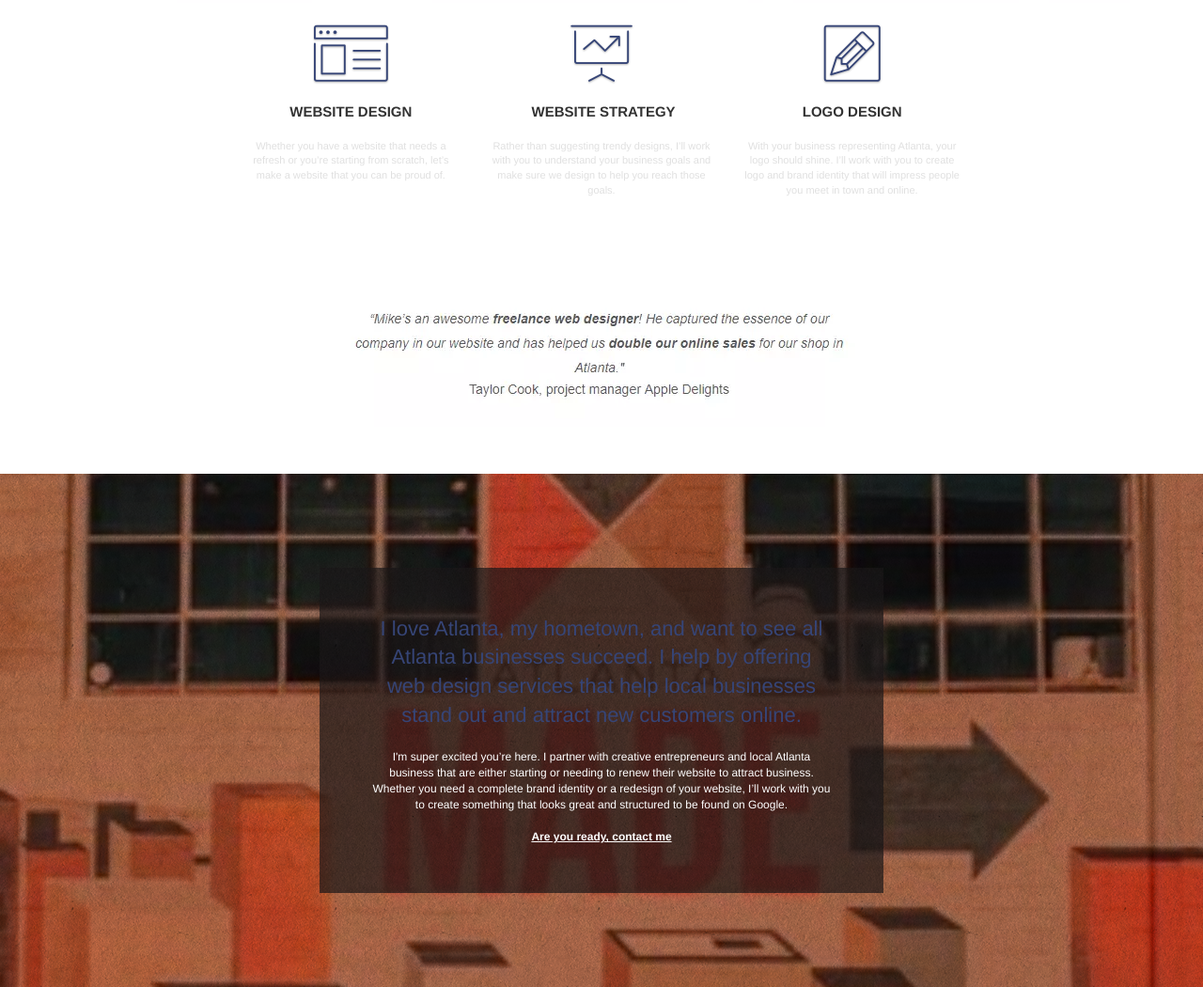
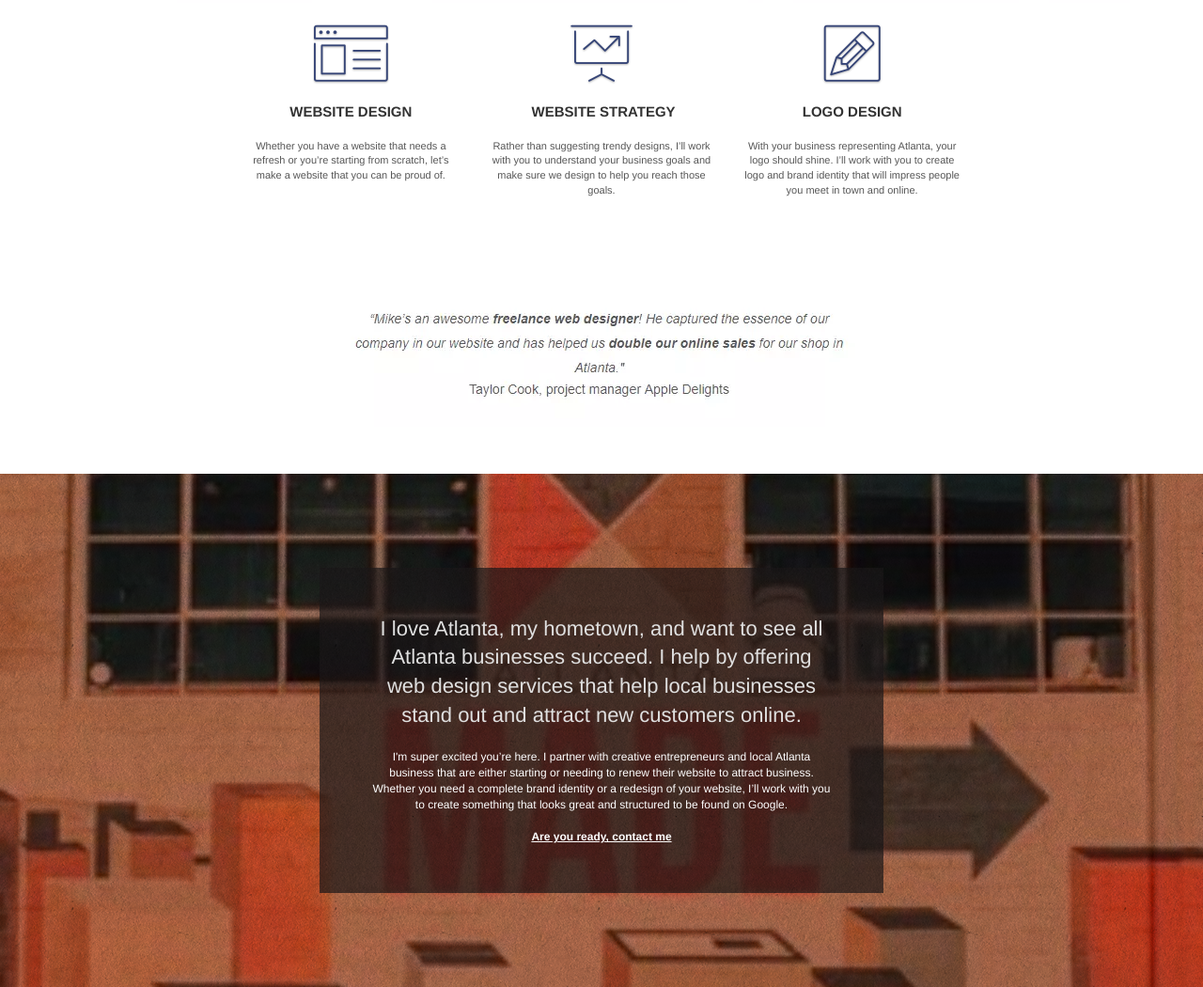
Before and after one commit to apralyn/Pro4-GoMikeDesigns, a plain HTML site: page index.html in a window 1280 px wide. Shown: the part 704-1754 px from the top of the page at 94% size. Drawn offline with Linux system fonts and the light colour scheme.

Commit message:
font contrast wp

```diff
--- a/style.css
+++ b/style.css
@@ -653,14 +653,21 @@ h3,
 h4,
 h5,
 h6,
-p,
 label,
 .btn,
-a {
+.col-sm-4 a,
+.row h2
+{
     font-family: "helvetica";
     font-weight: 400;
     /* color: #575757!important; */
     color: #e0e0e0!important;
+}
+a, p {
+    font-family: "helvetica";
+    font-weight: 400;
+    color: #575757!important;
+    /* color: #e0e0e0!important; */
 }
 
 .container {
```
